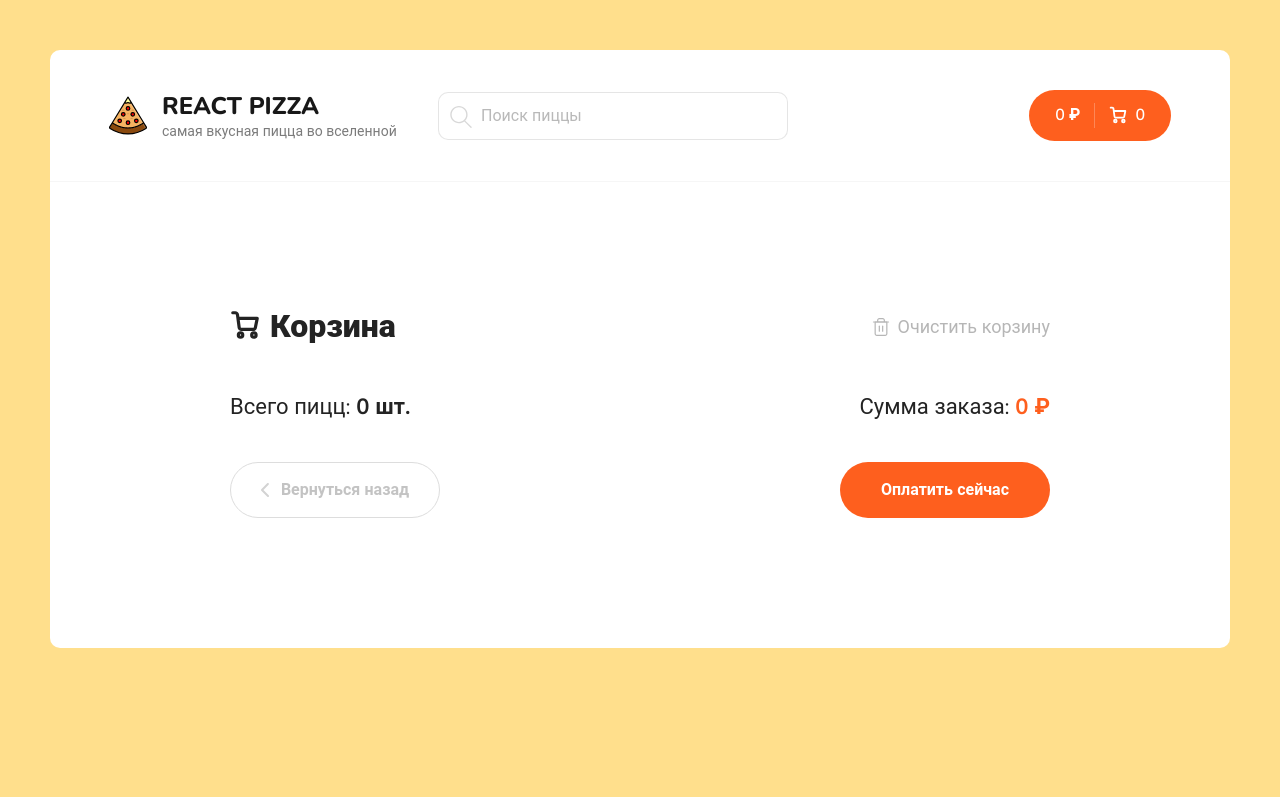
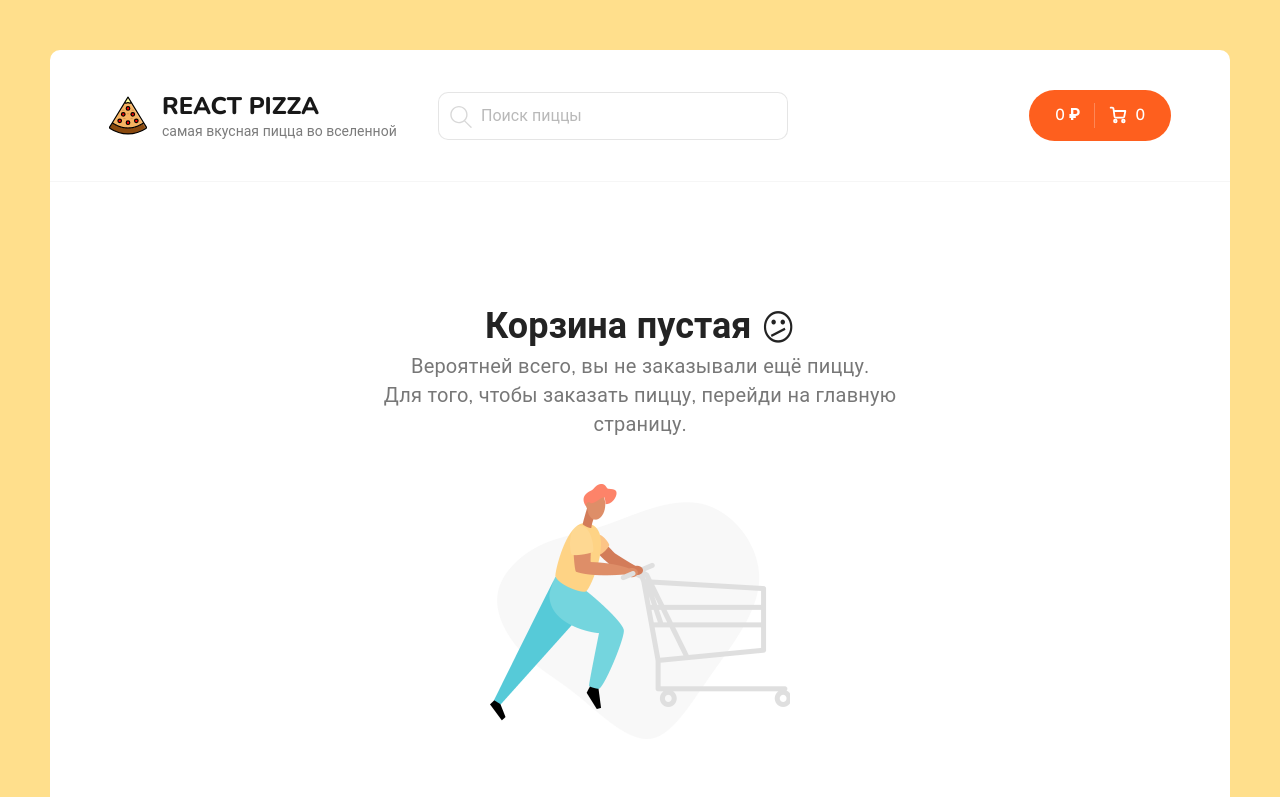
Before and after one commit to Svyat0y/pizza, a React (Create React App) app: page /cart in a window 1280 px wide. Shown: the top 797 px of the page. Built offline with nearby package versions, Linux system fonts and the light colour scheme.

Commit message:
added CartEmpty component when cart is empty

```diff
--- /dev/null
+++ b/src/components/CartEmpty.jsx
@@ -0,0 +1,22 @@
+import cartEmptyImg from './../assets/img/empty-cart.png'
+
+
+const CartEmpty = () => {
+	return (
+		<div className="container container--cart">
+			<div className="cart cart--empty">
+				<h2>Корзина пустая <icon>😕</icon></h2>
+				<p>
+					Вероятней всего, вы не заказывали ещё пиццу.<br/>
+					Для того, чтобы заказать пиццу, перейди на главную страницу.
+				</p>
+				<img src={ cartEmptyImg } alt="Empty cart"/>
+				<a href="/" className="button button--black">
+					<span>Вернуться назад</span>
+				</a>
+			</div>
+		</div>
+	)
+}
+
+export default CartEmpty
--- a/src/pages/Cart.jsx
+++ b/src/pages/Cart.jsx
@@ -3,7 +3,8 @@
 import { clearCart }                from '../redux/slices/cartSlice'
 
 
-import CartItem from '../components/CartItem'
+import CartItem  from '../components/CartItem'
+import CartEmpty from '../components/CartEmpty'
 
 
 const Cart = () => {
@@ -14,6 +15,8 @@
 	const onClearCart = () => {
 		if ( window.confirm('Are you sure you want to clear all cart?') ) dispatch(clearCart())
 	}
+
+	if ( !totalPrice ) return <CartEmpty/>
 
 	return (
 		<div className="container container--cart">
--- a/src/scss/app.scss
+++ b/src/scss/app.scss
@@ -342,12 +342,13 @@
     text-align: center;
 
     h2 {
-      font-size: 32px;
+      font-size: 36px;
       margin-bottom: 10px;
+      font-weight: 700;
     }
 
     p {
-      font-size: 18px;
+      font-size: 20px;
       line-height: 145.4%;
       letter-spacing: 0.01em;
       color: #777777;
```
